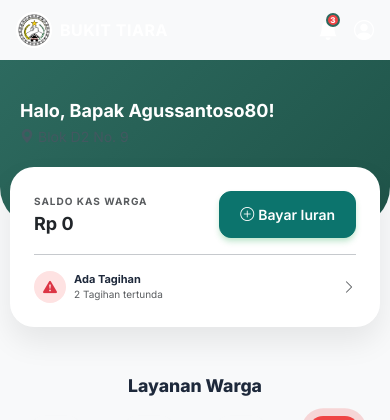
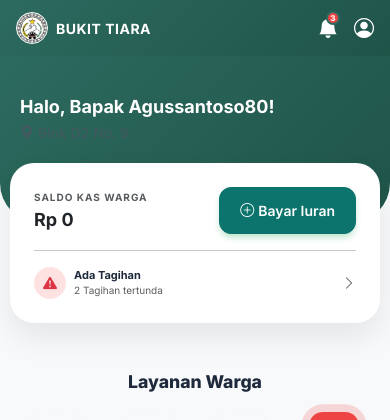
Before and after one commit to FikriBintangx/FKKMBT, a CodeIgniter app: page /fkkmbt/user/dashboard in a window 390 px wide. Shown: the top 420 px of the page. Run offline with CodeIgniter, Linux system fonts and the light colour scheme; a user stored in the database is signed in; data comes from the database, SQL or seed files in the repository; data that the repository does not hold is empty; some libraries are stand-ins or nearby versions.

Commit message:
fix: resolve header visibility and address HTML issues

```diff
--- a/application/views/user/dashboard.php
+++ b/application/views/user/dashboard.php
@@ -35,12 +35,12 @@
 <body class="bg-light">
 
     <!-- Mobile App Bar -->
-    <div class="app-bar d-lg-none" style="background: transparent; box-shadow: none;">
+    <div class="app-bar d-lg-none shadow-none">
         <div class="d-flex align-items-center gap-2">
-            <div class="rounded-circle overflow-hidden border border-white border-2" style="width: 36px; height: 36px;">
+            <div class="rounded-circle overflow-hidden border border-white" style="width: 32px; height: 32px;">
                 <img src="<?= base_url('assets/images/LOGO/LOGOFKKMBT.jpg') ?>" style="width: 100%; height: 100%; object-fit: cover;">
             </div>
-            <span class="fw-bold" style="letter-spacing: 0.5px;">BUKIT TIARA</span>
+            <span class="fw-bold text-white" style="letter-spacing: 0.5px; font-size: 14px;">BUKIT TIARA</span>
         </div>
         <div class="d-flex gap-3">
             <a href="<?= base_url('user/dashboard/notifikasi') ?>" class="text-white position-relative">
--- a/application/views/user/profil.php
+++ b/application/views/user/profil.php
@@ -160,7 +160,7 @@
 
                 <div class="input-icon-wrapper mb-0">
                     <i class="bi bi-geo-alt text-danger" style="top: 25px;"></i>
-                    <textarea name="alamat" class="form-control" rows="3" placeholder="Alamat Lengkap"><?= strip_tags($warga['alamat']) ?></textarea>
+                    <textarea name="alamat" class="form-control" rows="3" placeholder="Alamat Lengkap"><?= trim(strip_tags(html_entity_decode($warga['alamat']))) ?></textarea>
                 </div>
             </div>
 
```
